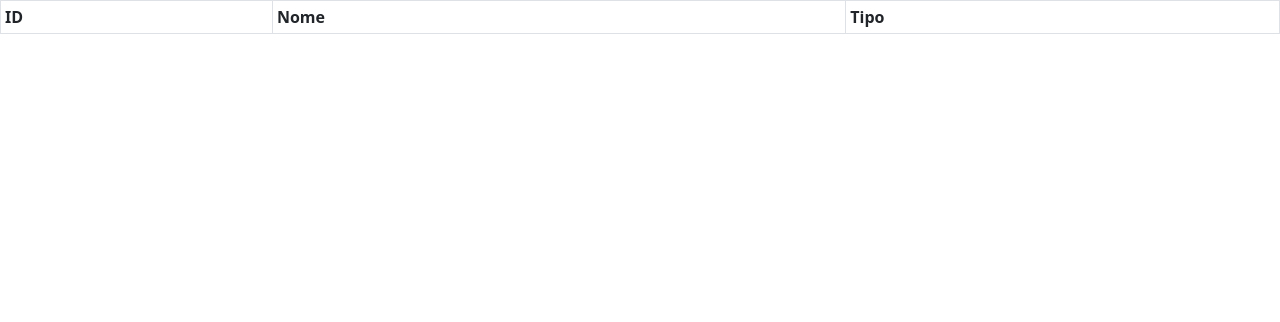
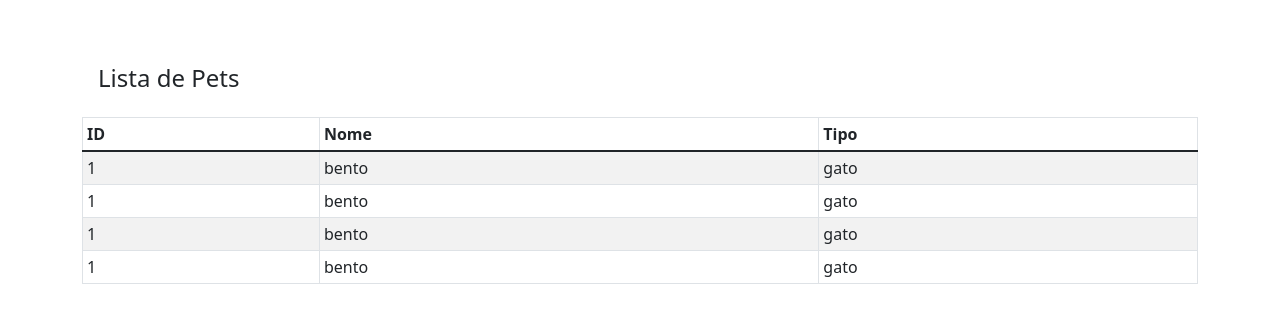
Before and after one commit to claricef/app-pets, a React (Create React App) app: page /show in a window 1280 px wide. Shown: the top 322 px of the page. Built offline with nearby package versions, Linux system fonts and the light colour scheme.

Commit message:
refatorando, ajustes da listagem

```diff
--- a/src/App.js
+++ b/src/App.js
@@ -4,7 +4,6 @@ export default function App() {
   return (
     <div className="app">
       <Routes />
-
     </div>
   );
 }
--- a/src/pages/Home/index.js
+++ b/src/pages/Home/index.js
@@ -4,15 +4,9 @@ import {Nav,Container, Navbar} from 'react-bootstrap';
 
 export default function Home (){
     return(
-        // <div bg="dark">
-        //     <Nav.Link> <Link  to="/">Home</Link></Nav.Link>
-        //     <Nav.Link> <Link  to="/new">Cadastrar</Link></Nav.Link>
-        //     <Nav.Link> <Link  to="/show">Lista</Link></Nav.Link>
-        // </div>
-
         <Navbar bg="dark" variant="dark">
             <Container>
-            <Navbar.Brand href="#home">Pets</Navbar.Brand>
+                <Navbar.Brand>Pets</Navbar.Brand>
                 <Nav className="me-auto">
                     <Link className="text-white mx-2" to="/" style={{textDecoration: 'none'}}>Inicio</Link>
                     <Link className="text-white mx-2" to="/new" style={{textDecoration: 'none'}}>Cadastrar</Link>
--- a/src/pages/Pet/new.js
+++ b/src/pages/Pet/new.js
@@ -66,7 +66,6 @@ function New() {
                           </Form>
                       </Col>
                   </Row>
-                  <h6 className="mt-5 p-5 text-center text-secondary ">Copyright © 2022 bento's. Todos os direitos reservados.</h6>
               </Container>
     </div>
   );
--- a/src/pages/Pet/show.js
+++ b/src/pages/Pet/show.js
@@ -1,12 +1,18 @@
 import { useState } from 'react';
 import 'bootstrap/dist/css/bootstrap.min.css';
-import {Table} from 'react-bootstrap';
+import {Table, Container} from 'react-bootstrap';
 
 function Show (){
-    const [pets, setPets] = useState([]);
+    const [pets, setPets] = useState([
+      {id: 1, nome: "bento", tipo: "gato"},
+      {id: 1, nome: "bento", tipo: "gato"},
+      {id: 1, nome: "bento", tipo: "gato"},
+      {id: 1, nome: "bento", tipo: "gato"}]);
 
     return(
         <div>
+          <Container>
+          <h4 className="mt-5 p-3 rounded">Lista de Pets</h4>
             <Table striped bordered hover size="sm">
                 <thead>
                   <tr>
@@ -27,6 +33,7 @@ function Show (){
               })}
                 </tbody>
               </Table>
+            </Container>
         </div>
     )
 }
```
Lines whose indentation alone changed are shown as unchanged.
